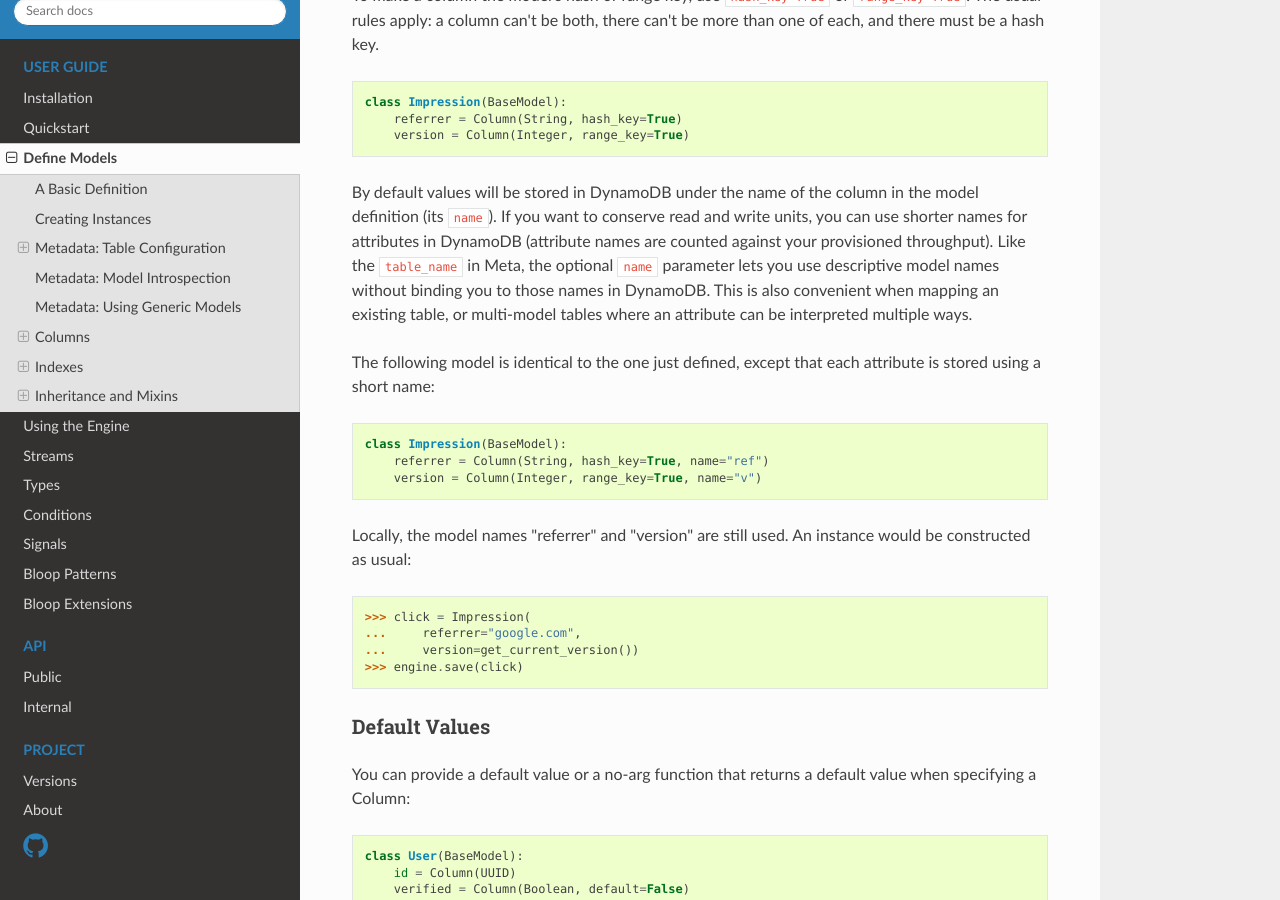
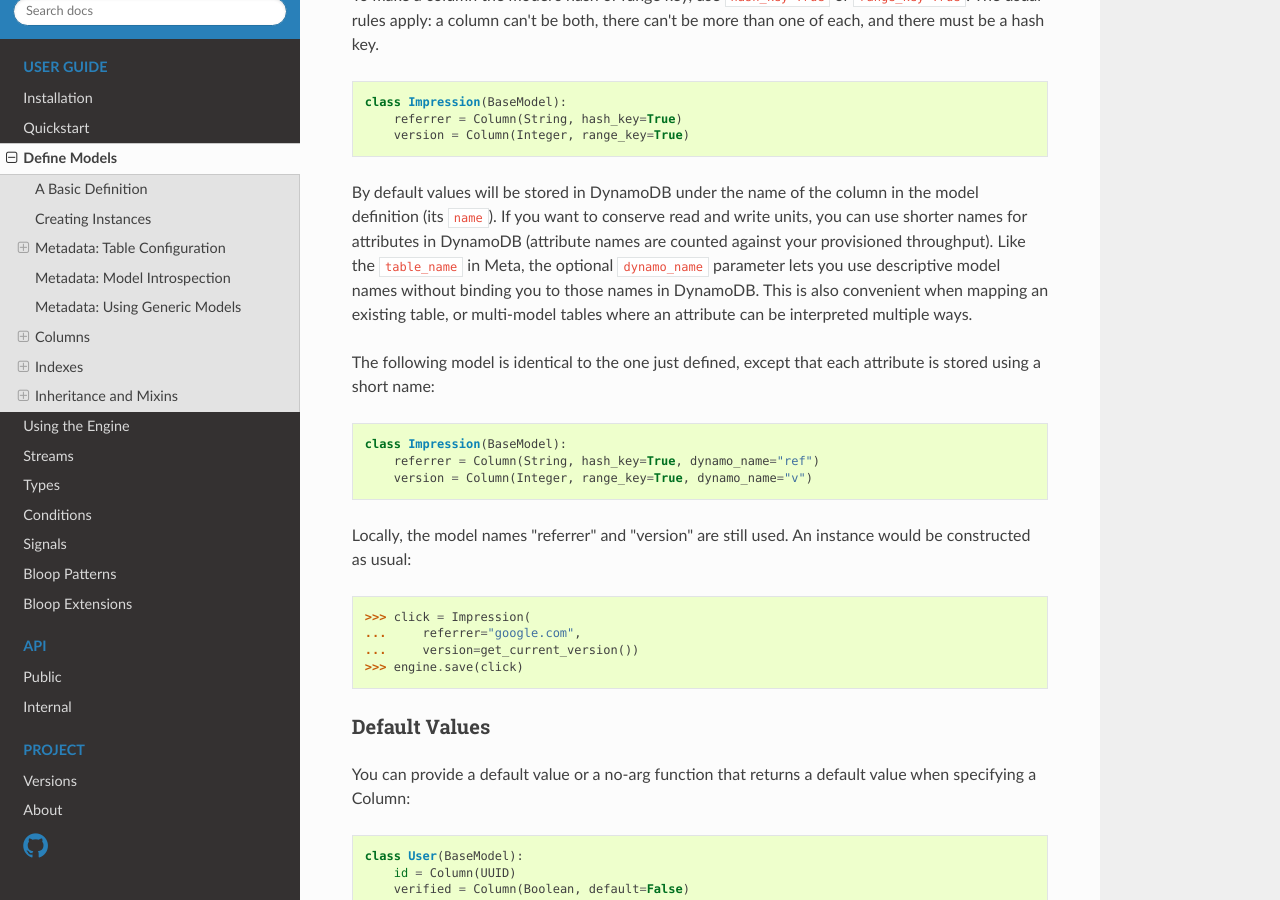
Before and after one commit to numberoverzero/bloop, a Sphinx documentation site: the page built from docs/user/models.rst, in a window 1280 px wide and 900 px high, scrolled down 6401 px. Built offline with Sphinx 7.4.7 and the Read the Docs theme 2.0.0, drawn with Linux system fonts in a browser that asks for light colours; some of the changed text lies outside the part shown.

Commit message:
docs: fix `dynamo_name` examples in models.rst

```diff
--- a/docs/user/models.rst
+++ b/docs/user/models.rst
@@ -359,7 +359,7 @@ a column can't be both, there can't be more than one of each, and there must be
 
 By default values will be stored in DynamoDB under the name of the column in the model definition (its ``name``).
 If you want to conserve read and write units, you can use shorter names for attributes in DynamoDB (attribute names
-are counted against your provisioned throughput).  Like the ``table_name`` in Meta, the optional ``name`` parameter
+are counted against your provisioned throughput).  Like the ``table_name`` in Meta, the optional ``dynamo_name`` parameter
 lets you use descriptive model names without binding you to those names in DynamoDB.  This is also convenient when
 mapping an existing table, or multi-model tables where an attribute can be interpreted multiple ways.
 
@@ -368,8 +368,8 @@ The following model is identical to the one just defined, except that each attri
 .. code-block:: python
 
     class Impression(BaseModel):
-        referrer = Column(String, hash_key=True, name="ref")
-        version = Column(Integer, range_key=True, name="v")
+        referrer = Column(String, hash_key=True, dynamo_name="ref")
+        version = Column(Integer, range_key=True, dynamo_name="v")
 
 Locally, the model names "referrer" and "version" are still used.  An instance would be constructed as usual:
 
@@ -515,14 +515,14 @@ instead default to 1.
 
     GlobalSecondaryIndex("all", hash_key=version, read_units=500, write_units=20)
 
-As with :class:`~bloop.models.Column` you can provide a ``name`` for the GSI in DynamoDB.  This can be used to map
+As with :class:`~bloop.models.Column` you can provide a ``dynamo_name`` for the GSI in DynamoDB.  This can be used to map
 to an existing index while still using a pythonic model name locally:
 
 .. code-block:: python
 
     class Impression(BaseModel):
         ...
-        by_email = GlobalSecondaryIndex("keys", hash_key=email, name="index_email")
+        by_email = GlobalSecondaryIndex("keys", hash_key=email, dynamo_name="index_email")
 
 .. seealso::
 
@@ -549,11 +549,11 @@ You can specify a name to use in DynamoDB, just like :class:`~bloop.models.Colum
 
     class Impression(BaseModel):
         url = Column(String, hash_key=True)
-        user_agent = Column(String, range_key=True, name="ua")
-        visited_at = Column(DateTime, name="at")
+        user_agent = Column(String, range_key=True, dynamo_name="ua")
+        visited_at = Column(DateTime, dynamo_name="at")
 
         by_date = LocalSecondaryIndex(
-        "keys", range_key=visited_at, name="index_date")
+        "keys", range_key=visited_at, dynamo_name="index_date")
 
 The final optional parameter is ``strict``, which defaults to True.  This controls whether DynamoDB may incur
 additional reads on the table when querying the LSI for columns outside the projection.  Bloop enforces this by
```
